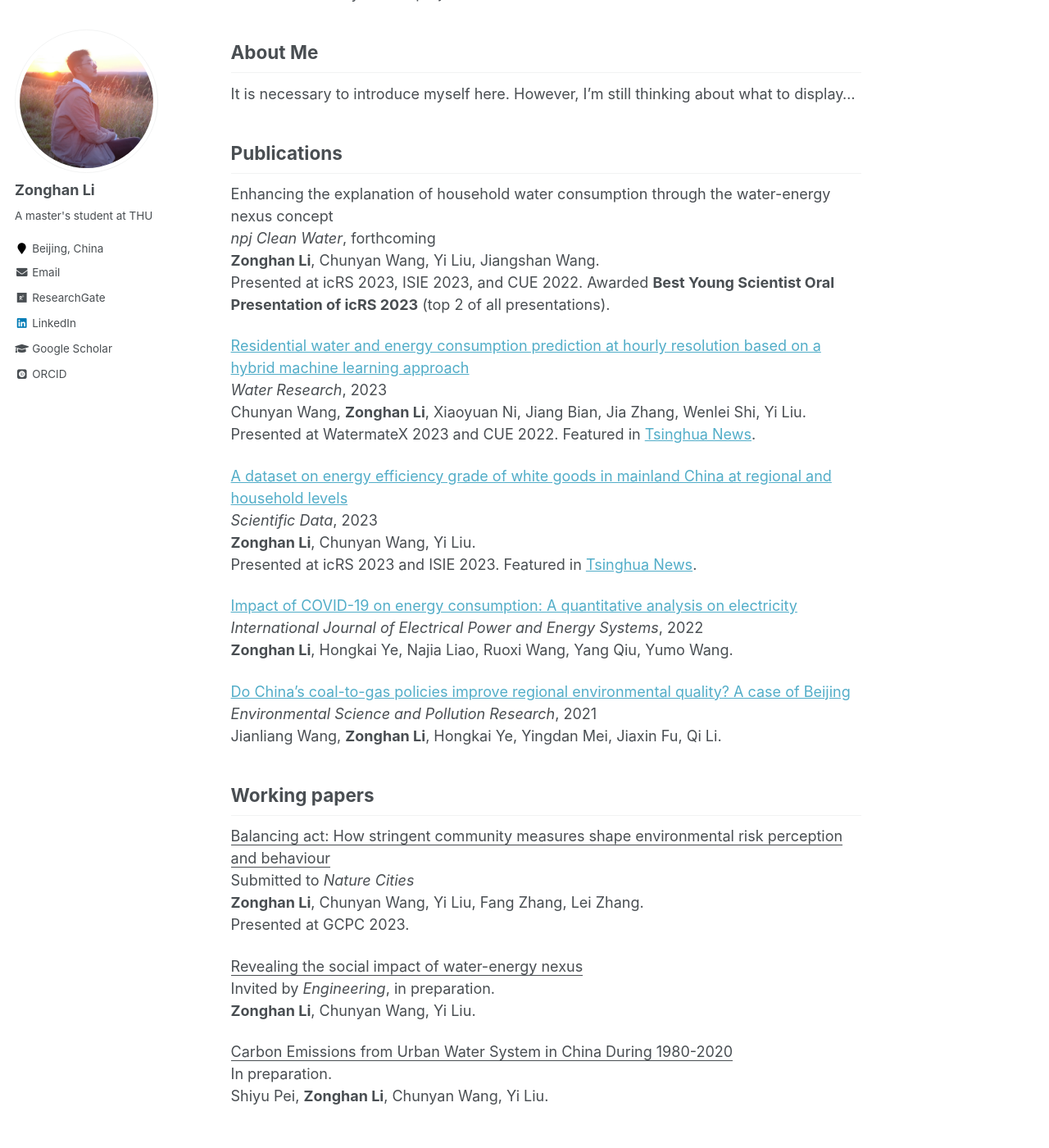
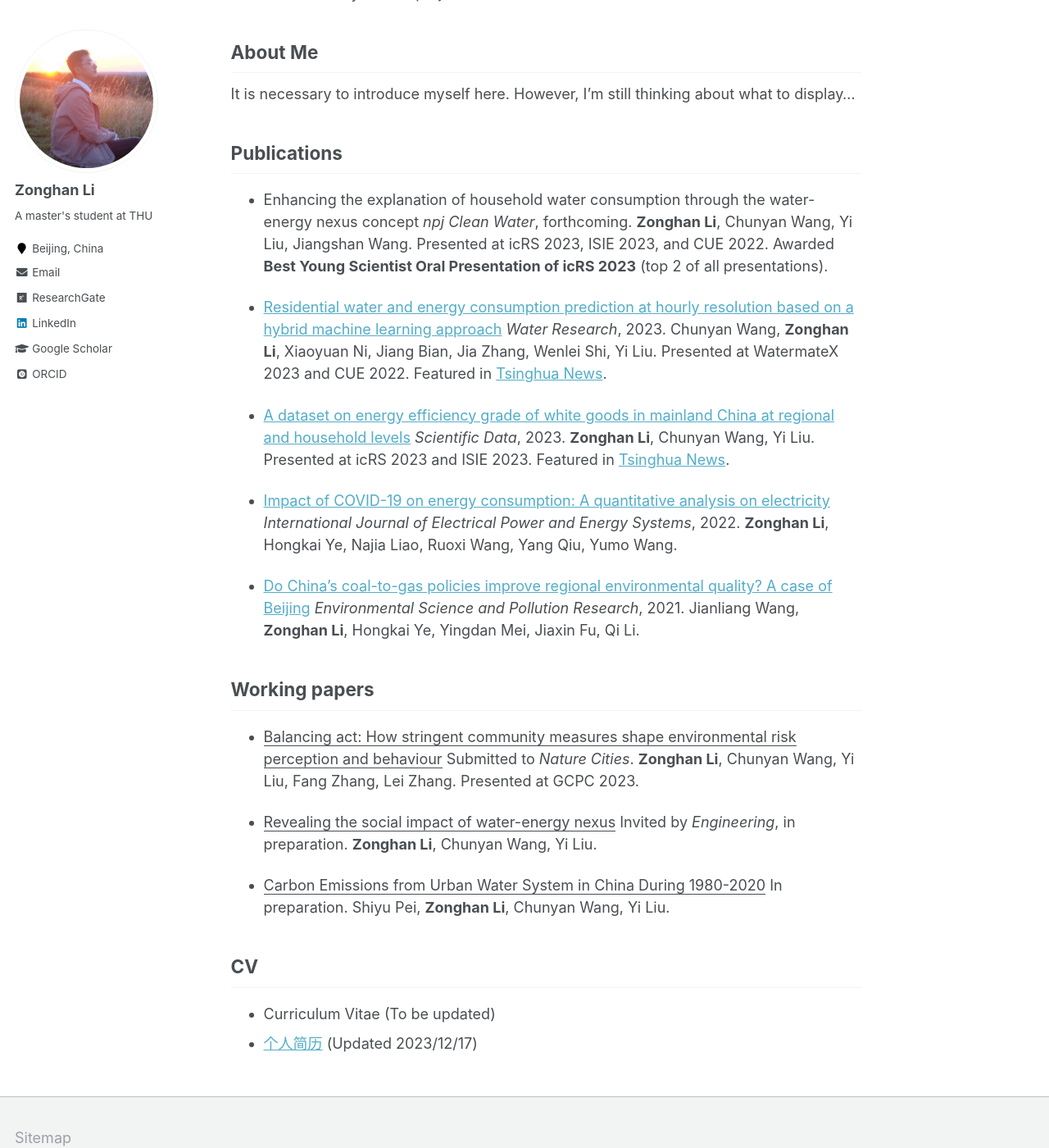
Before and after one commit to lzh3278/lzh.github.io, a Jekyll site: the page built from _pages/about.md, in a window 1280 px wide and 1400 px high, scrolled down 235 px. Shown: the whole window at 82% size. Built offline with Jekyll 4.4.1, drawn with Linux system fonts in a browser that asks for light colours; some web fonts are replaced.

```diff
--- a/_pages/about.md
+++ b/_pages/about.md
@@ -16,43 +16,44 @@ It is necessary to introduce myself here. However, I'm still thinking about what
 
 Publications
 ------
-Enhancing the explanation of household water consumption through the water-energy nexus concept
-*npj Clean Water*, forthcoming
-**Zonghan Li**, Chunyan Wang, Yi Liu, Jiangshan Wang.
-Presented at icRS 2023, ISIE 2023, and CUE 2022. Awarded **Best Young Scientist Oral Presentation of icRS 2023** (top 2 of all presentations).
+* Enhancing the explanation of household water consumption through the water-energy nexus concept
+  *npj Clean Water*, forthcoming.
+  **Zonghan Li**, Chunyan Wang, Yi Liu, Jiangshan Wang.
+  Presented at icRS 2023, ISIE 2023, and CUE 2022.
+  Awarded **Best Young Scientist Oral Presentation of icRS 2023** (top 2 of all presentations).
 
-[Residential water and energy consumption prediction at hourly resolution based on a hybrid machine learning approach](https://doi.org/10.1016/j.watres.2023.120733)
-*Water Research*, 2023
-Chunyan Wang, **Zonghan Li**, Xiaoyuan Ni, Jiang Bian, Jia Zhang, Wenlei Shi, Yi Liu.
-Presented at WatermateX 2023 and CUE 2022. Featured in [Tsinghua News](https://www.tsinghua.edu.cn/info/1175/107457.htm).
+* [Residential water and energy consumption prediction at hourly resolution based on a hybrid machine learning approach](https://doi.org/10.1016/j.watres.2023.120733)
+  *Water Research*, 2023.
+  Chunyan Wang, **Zonghan Li**, Xiaoyuan Ni, Jiang Bian, Jia Zhang, Wenlei Shi, Yi Liu.
+  Presented at WatermateX 2023 and CUE 2022. Featured in [Tsinghua News](https://www.tsinghua.edu.cn/info/1175/107457.htm).
 
-[A dataset on energy efficiency grade of white goods in mainland China at regional and household levels](https://www.nature.com/articles/s41597-023-02358-x)
-*Scientific Data*, 2023
-**Zonghan Li**, Chunyan Wang, Yi Liu.
-Presented at icRS 2023 and ISIE 2023. Featured in [Tsinghua News](https://www.tsinghua.edu.cn/info/1175/105462.htm).
+* [A dataset on energy efficiency grade of white goods in mainland China at regional and household levels](https://www.nature.com/articles/s41597-023-02358-x)
+  *Scientific Data*, 2023.
+  **Zonghan Li**, Chunyan Wang, Yi Liu.
+  Presented at icRS 2023 and ISIE 2023. Featured in [Tsinghua News](https://www.tsinghua.edu.cn/info/1175/105462.htm).
 
-[Impact of COVID-19 on energy consumption: A quantitative analysis on electricity](https://doi.org/10.1016/j.ijepes.2022.108084)
-*International Journal of Electrical Power and Energy Systems*, 2022
-**Zonghan Li**, Hongkai Ye, Najia Liao, Ruoxi Wang, Yang Qiu, Yumo Wang.
+* [Impact of COVID-19 on energy consumption: A quantitative analysis on electricity](https://doi.org/10.1016/j.ijepes.2022.108084)
+  *International Journal of Electrical Power and Energy Systems*, 2022.
+  **Zonghan Li**, Hongkai Ye, Najia Liao, Ruoxi Wang, Yang Qiu, Yumo Wang.
 
-[Do China’s coal-to-gas policies improve regional environmental quality? A case of Beijing](https://doi.org/10.1007/s11356-021-14727-3)
-*Environmental Science and Pollution Research*, 2021
-Jianliang Wang, **Zonghan Li**, Hongkai Ye, Yingdan Mei, Jiaxin Fu, Qi Li.
+* [Do China’s coal-to-gas policies improve regional environmental quality? A case of Beijing](https://doi.org/10.1007/s11356-021-14727-3)
+  *Environmental Science and Pollution Research*, 2021.
+  Jianliang Wang, **Zonghan Li**, Hongkai Ye, Yingdan Mei, Jiaxin Fu, Qi Li.
 
 Working papers
 ------
-<u>Balancing act: How stringent community measures shape environmental risk perception and behaviour</u>
-Submitted to *Nature Cities*
-**Zonghan Li**, Chunyan Wang, Yi Liu, Fang Zhang, Lei Zhang.
-Presented at GCPC 2023.
+* <u>Balancing act: How stringent community measures shape environmental risk perception and behaviour</u>
+  Submitted to *Nature Cities*.
+  **Zonghan Li**, Chunyan Wang, Yi Liu, Fang Zhang, Lei Zhang.
+  Presented at GCPC 2023.
 
-<u>Revealing the social impact of water-energy nexus</u>
-Invited by *Engineering*, in preparation.
-**Zonghan Li**, Chunyan Wang, Yi Liu.
+* <u>Revealing the social impact of water-energy nexus</u>
+  Invited by *Engineering*, in preparation.
+  **Zonghan Li**, Chunyan Wang, Yi Liu.
 
-<u>Carbon Emissions from Urban Water System in China During 1980-2020</u>
-In preparation.
-Shiyu Pei, **Zonghan Li**, Chunyan Wang, Yi Liu.
+* <u>Carbon Emissions from Urban Water System in China During 1980-2020</u>
+  In preparation.
+  Shiyu Pei, **Zonghan Li**, Chunyan Wang, Yi Liu.
 
 CV
 ------
```
